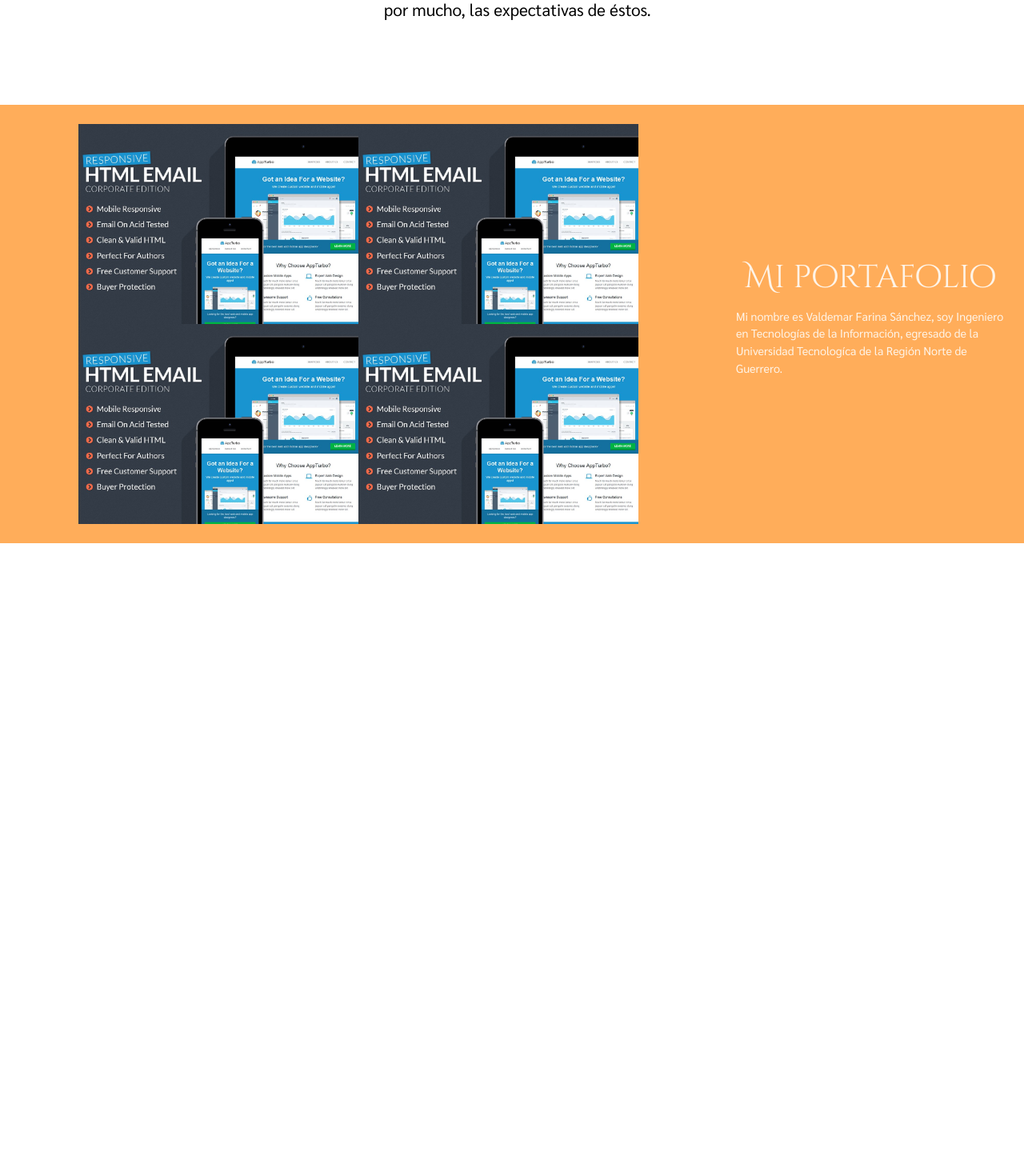
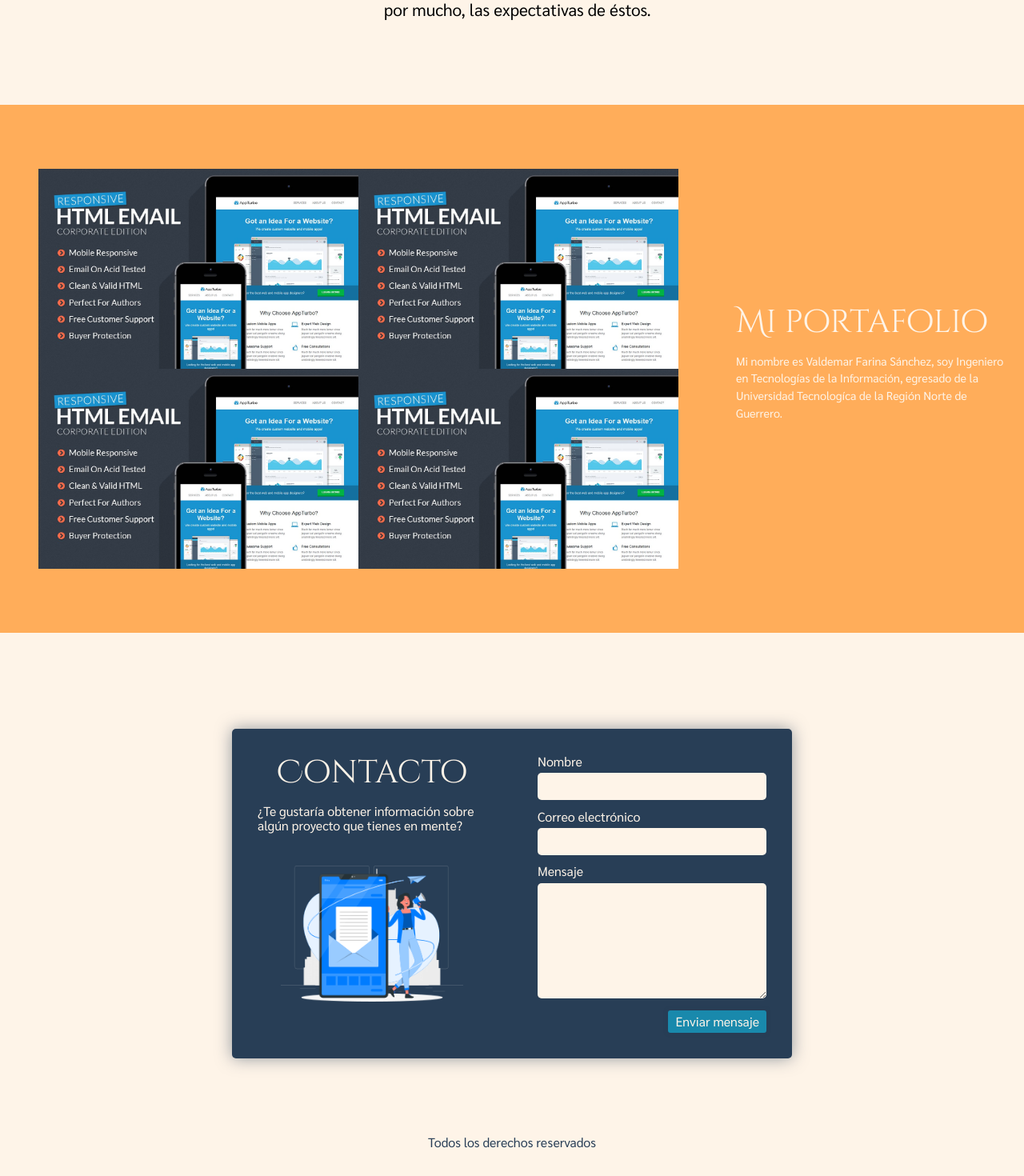
Before and after one commit to valdefreaks/farcode, an Angular app: page / in a window 1280 px wide. Shown: the part 1145-2615 px from the top of the page at 80% size. Before the commit the page ends 1824 px from the top, so only its background shows below. Built offline with nearby package versions, Linux system fonts and the light colour scheme; a web font is replaced by a local one.

Commit message:
HTML & CSS

```diff
--- a/src/app/app.component.html
+++ b/src/app/app.component.html
@@ -3,19 +3,19 @@
 		<div class="nav-container">
 			<nav>
 				<ul class="flex-navigation">
-					<li>Acerca de mi</li>
-					<li>Mi portafolio</li>
-					<li>Contacto</li>
+					<li><a href="#about-me-section">Acerca de mi</a></li>
+					<li><a href="#portfolio-section">Mi portafolio</a></li>
+					<li><a href="#contact-section">Contacto</a></li>
 				</ul>
 			</nav>
 		</div>
 		<div class="name-container">
 			<h1>Valdemar Farina</h1>
-			<h4>Desarrollador web</h4>
+			<h4>Web Developer</h4>
 			<div class="social-media-container">
-				<i class="fab fa-facebook"></i>
-				<i class="fab fa-youtube"></i>
-				<i class="fab fa-twitter"></i>
+				<a href="https://facebook.com"><i class="fab fa-facebook"></i></a>
+				<a href="https://youtube.com"><i class="fab fa-youtube"></i></a>
+				<a href="https://twitter.com"><i class="fab fa-twitter"></i></a>
 			</div>
 		</div>
 	</div>
@@ -49,21 +49,60 @@
 			<div class="portfolio-item">
 				<div class="div-opacity">
 					<p>Sistema de Administración de Eventos</p>
-					<p>Windows forms - C#</p>
+					<p>Aplicación Windows forms - C#</p>
 				</div>
 				<img src="../assets/images/descarga.jpeg" alt="">
 
 			</div>
 			<div class="portfolio-item">
+				<div class="div-opacity">
+					<p>Sistema Punto de Venta</p>
+					<p>Aplicación Windows forms - C#</p>
+				</div>
 				<img src="../assets/images/descarga.jpeg" alt="">
 			</div>
 			<div class="portfolio-item">
-				<img src="../assets/images/descarga.jpeg" alt="">
-			</div>
-			<div class="portfolio-item">
+				<div class="div-opacity">
+					<p>Sistema de Monitoreo CCC</p>
+					<p>Aplicación Web - ASP.NET Core</p>
+				</div>
 				<img src="../assets/images/descarga.jpeg" alt="">
 			</div>
 
+			<div class="portfolio-item">
+				<div class="div-opacity">
+					<p>Sistema de Censo Poblacional</p>
+					<p>Aplicación Web - Angular + Laravel API REST</p>
+				</div>
+				<img src="../assets/images/descarga.jpeg" alt="">
+			</div>
 		</div>
 	</div>
+	<div id="contact-section">
+		<div class="form-container">
+			<div>
+				<h1 class="section-title">Contacto</h1>
+				<p>¿Te gustaría obtener información sobre algún proyecto que tienes
+					en mente?
+				</p>
+				<img src="../assets/images/contact_us.png" alt="">
+			</div>
+			<div>
+				<form class="contact-form">
+					<label for="name">Nombre</label>
+					<input type="text" id="name">
+					<label for="email">Correo electrónico</label>
+					<input type="text" id="email">
+					<label for="message">Mensaje</label>
+					<textarea id="message" rows="7"></textarea>
+					<input type="submit" value="Enviar mensaje">
+				</form>
+			</div>
+
+		</div>
+
+	</div>
+	<div id="footer-section">
+Todos los derechos reservados
+	</div>
 </div>
--- a/src/index.html
+++ b/src/index.html
@@ -2,7 +2,7 @@
 <html lang="en">
 <head>
   <meta charset="utf-8">
-  <title>Farcode</title>
+  <title>Valdemar Farina - Web Developer</title>
   <base href="/">
   <meta name="viewport" content="width=device-width, initial-scale=1">
   <link rel="icon" type="image/x-icon" href="favicon.ico">
--- a/src/styles.css
+++ b/src/styles.css
@@ -16,7 +16,9 @@ h1, h4 {
     margin: 0.4rem 0;
     font-weight: 400;
 }
-
+input:focus, textarea:focus{
+    outline: none;
+}
 /***********************************************
 *********++**** GENERALS STYLES ******+*********
 ***********************************************/
@@ -80,18 +82,14 @@ font-family: 'Sarabun', sans-serif;
     font-family: 'Sarabun', sans-serif;
     font-weight: 400;
     font-size: 1rem;
-
-}
-
-.section hr {
-    color: var(--primary);
-    margin: 0.5rem 2rem;
 }
 
 /***********************************************
 ***************** PRESENTATION *****************
 ***********************************************/
-
+.first-container{
+    background-color: var(--background-color);
+}
 #header-section {
     height: 100vh;
     background-color: var(--primary-dark);
@@ -189,8 +187,10 @@ font-family: 'Sarabun', sans-serif;
     color: var(--primary);
 }
 
-.social-media-container * {
+.social-media-container a {
     margin-right: 1rem;
+font-size: 1.2rem;
+    color: var(--background-color);
 }
 
 .social-media-container *:last-child {
@@ -206,6 +206,7 @@ font-family: 'Sarabun', sans-serif;
     display: flex;
     flex-direction: row;
     justify-content: center;
+    background-color: var(--background-color);
 }
 
 #about-me-section .rectangle {
@@ -215,8 +216,6 @@ font-family: 'Sarabun', sans-serif;
     align-items: center;
     max-width: 1000px;
 }
-
-.section-title-container {}
 
 .rectangle div:first-child {
     flex-basis: 30%;
@@ -284,20 +283,25 @@ font-family: 'Sarabun', sans-serif;
     flex-direction: column;
     flex-flow: column;
     align-items: center;
+    padding: 3.5rem 0;
 }
 
 #portfolio-section > div:first-child {
-    flex-basis: 30%;
+ flex-basis: 30%;
     padding: 1.5rem;
+    flex-grow: 0;
 }
 
 #portfolio-section > div:last-child {
     flex-basis: 70%;
     padding: 1.5rem;
+
+    flex-grow: 1;
 }
 
 #portfolio-section div h1 {
     color: var(--background-color);
+    text-align: center;
 }
 
 #portfolio-section div p {
@@ -315,8 +319,8 @@ font-family: 'Sarabun', sans-serif;
 .portfolio-item{
     height: 250px;
     flex-basis: 100%;
-    max-width: 350px;
-    flex-grow: 1;
+    max-width: 400px;
+
     text-align: center;
     overflow: hidden;
     cursor:pointer;
@@ -355,9 +359,7 @@ font-family: 'Sarabun', sans-serif;
     text-align: start;
     margin: 0;
 }
-.div-opacity p:first-child{
 
-}
 .div-opacity p:last-child{
     color: var(--primary-light);
 }
@@ -368,8 +370,100 @@ font-family: 'Sarabun', sans-serif;
         flex-direction: row;
         flex-flow: row-reverse;
     }
+    #portfolio-section div h1 {
+        text-align: start;
+    }
     .portfolio-item{
-
-        flex-basis: 50%;
+    flex-basis: 50%;
     }
 }
+
+/***********************************************
+*************** CONTACT SECTION ****************
+***********************************************/
+
+#contact-section{
+    margin-top: 3.5rem;
+    padding: 4rem 2rem;
+    background-color: var(--background-color);
+}
+
+.form-container{
+    margin: 0 auto;
+    display: flex;
+    flex-direction: column;
+    justify-content: center;
+    color: var(--background-color)!important;
+    max-width: 700px;
+    border-radius: 5px;
+
+    box-shadow: 0px 0px 20px rgba(40,62,86,0.5);
+    background-color: var(--primary-dark);
+}
+@media only screen and (min-width:768px){
+    .form-container{
+        flex-direction: row;
+        justify-content: center;
+    }
+}
+.form-container > div:first-child{
+    padding: 2rem;
+    text-align: center;
+    flex-basis: 50%;
+    flex-grow: 0;
+    flex-shrink: 0;
+}
+.form-container > div:last-child{
+    padding: 2rem;
+    flex-basis: 50%;
+    flex-grow: 0;
+    flex-shrink: 0;
+}
+.form-container div h1{
+    color: var(--background-color);
+}
+.form-container div p{
+
+    text-align: start;
+}
+.form-container div img{
+    margin-top: 1.5rem;
+    width: 80%;
+}
+.contact-form label, .contact-form input{
+    display: block;
+}
+.contact-form input[type="text"], textarea{
+    width: 100%;
+    border: none;
+    border-radius: 5px;
+    padding: 0.5rem;
+    margin: 0.3rem 0 0.7rem 0;
+    background-color: var(--background-color);
+}
+.contact-form input[type="submit"]{
+    background-color: var(--primary-light);
+    padding: 5px 9px;
+    color: var(--background-color);
+    border-radius: 3px;
+    border: none;
+    box-shadow: 0px 0px 5px rgba(40,62,86,0.5);
+    margin-left: auto;
+    cursor: pointer;
+    transition: all 0.5s;
+}
+
+.contact-form input[type="submit"]:hover{
+background-color: var(--primary);
+}
+
+
+/***********************************************
+*************** FOOTER SECTION ****************
+***********************************************/
+
+#footer-section{
+    text-align: center;
+    color: var(--primary-dark);
+    padding: 2rem;
+}
```
Also changed, not shown: src/assets/images/contact_us.png (added).
